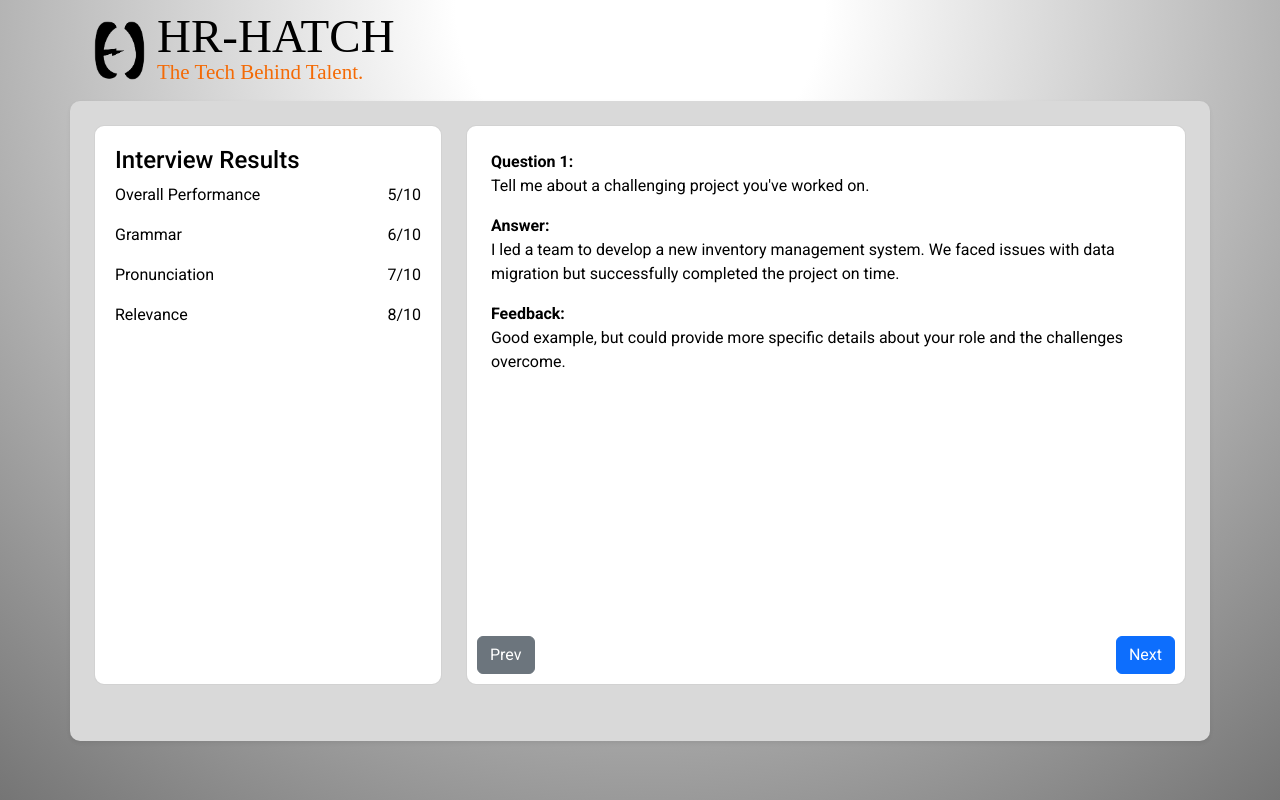
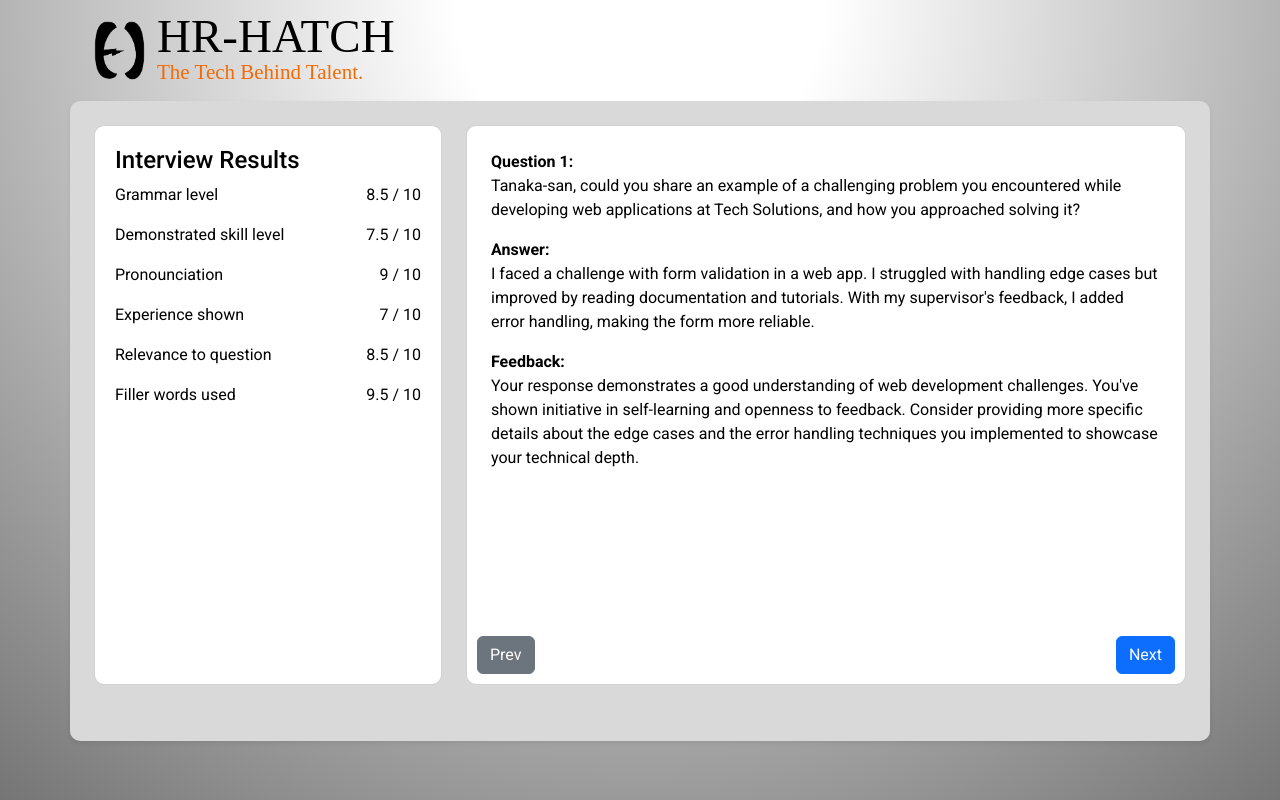
Before and after one commit to ltmervin123/Project-X-Front-End-Latest, a React (Create React App) app: page /analytics in a window 1280 px wide. Built offline with nearby package versions, Linux system fonts and the light colour scheme; sample sign-in values are in the browser's storage; a web font is replaced by a local one.

Commit message:
Add Analytic context

```diff
--- a/src/components/Analytics/ResultSection.jsx
+++ b/src/components/Analytics/ResultSection.jsx
@@ -1,25 +1,60 @@
-import React, { useState } from 'react';
-import { Container, Row, Col, Card, Button } from 'react-bootstrap';
-import '../../styles/Analytics.css';
+import React, { useState } from "react";
+import { Container, Row, Col, Card, Button } from "react-bootstrap";
+import "../../styles/Analytics.css";
 
 const ResultSection = () => {
-    // Sample data for questions, answers, and feedback
-    const sampleData = [
+  const [criteriaScores, setCriteriaScores] = useState([
     {
-            question: "Tell me about a challenging project you've worked on.",
-            answer: "I led a team to develop a new inventory management system. We faced issues with data migration but successfully completed the project on time.",
-            feedback: "Good example, but could provide more specific details about your role and the challenges overcome."
+      criterion: "Grammar level",
+      score: "8.5 / 10",
     },
     {
-            question: "How do you handle tight deadlines?",
-            answer: "I prioritize tasks and communicate with the team to focus on key deliverables, ensuring we stay on track.",
-            feedback: "Great strategy, but consider adding an example of a time when you implemented this approach."
+      criterion: "Demonstrated skill level",
+      score: "7.5 / 10",
     },
     {
-            question: "Describe a time when you had to resolve a conflict within your team.",
-            answer: "In a previous role, I helped mediate a disagreement between two team members by focusing on common goals and open communication.",
-            feedback: "Effective approach, but could include specific actions you took to facilitate communication."
-        }
+      criterion: "Pronounciation",
+      score: "9 / 10",
+    },
+    {
+      criterion: "Experience shown",
+      score: "7 / 10",
+    },
+    {
+      criterion: "Relevance to question",
+      score: "8.5 / 10",
+    },
+    {
+      criterion: "Filler words used",
+      score: "9.5 / 10",
+    },
+  ]);
+  // Sample data for questions, answers, and feedback
+  const questionsFeedback = [
+    {
+      question:
+        "Tanaka-san, could you share an example of a challenging problem you encountered while developing web applications at Tech Solutions, and how you approached solving it?",
+      answer:
+        "I faced a challenge with form validation in a web app. I struggled with handling edge cases but improved by reading documentation and tutorials. With my supervisor's feedback, I added error handling, making the form more reliable.",
+      feedback:
+        "Your response demonstrates a good understanding of web development challenges. You've shown initiative in self-learning and openness to feedback. Consider providing more specific details about the edge cases and the error handling techniques you implemented to showcase your technical depth.",
+    },
+    {
+      question:
+        "How do you typically collaborate with your team members during software testing processes, and what strategies have you found most effective for ensuring smooth communication",
+      answer:
+        "I use Slack and Trello to communicate with my team during testing. Detailed comments help others understand issues, and regular check-ins ensure we stay aligned. Being open about challenges has been very helpful.",
+      feedback:
+        "Your answer highlights effective use of collaboration tools and good communication practices. To strengthen your response, you could mention specific examples of how these strategies improved testing outcomes or resolved complex issues.",
+    },
+    {
+      question:
+        "Can you walk me through a situation where you had to manage a MySQL database for a client project, highlighting any optimizations or improvements you implemented?",
+      answer:
+        "In a project, I set up a customer database in MySQL. To improve speed, I learned about indexing and applied it to frequently used columns, which helped queries run faster.",
+      feedback:
+        "Your response shows initiative in learning and applying database optimization techniques. To enhance your answer, consider discussing the specific types of indexes you used, the performance improvements achieved, and any other optimizations you implemented beyond indexing.",
+    },
   ];
 
   // State to track the current question index
@@ -27,15 +62,18 @@ const ResultSection = () => {
 
   // Handle "Next" and "Prev" button clicks
   const handleNext = () => {
-        setCurrentIndex((prevIndex) => (prevIndex + 1) % sampleData.length);
+    setCurrentIndex((prevIndex) => (prevIndex + 1) % questionsFeedback.length);
   };
 
   const handlePrev = () => {
-        setCurrentIndex((prevIndex) => (prevIndex - 1 + sampleData.length) % sampleData.length);
+    setCurrentIndex(
+      (prevIndex) =>
+        (prevIndex - 1 + questionsFeedback.length) % questionsFeedback.length
+    );
   };
 
   // Get current question, answer, and feedback
-    const { question, answer, feedback } = sampleData[currentIndex];
+  const { question, answer, feedback } = questionsFeedback[currentIndex];
 
   return (
     <Container className="result-container shadow-sm p-4">
@@ -45,22 +83,12 @@ const ResultSection = () => {
           <Card className="interview-result-container d-flex">
             <h4>Interview Results</h4>
             <div className="score-section">
-                            <div className="d-flex justify-content-between">
-                                <p>Overall Performance</p>
-                                <p>5/10</p>
+              {criteriaScores.map((scoreItem, index) => (
+                <div key={index} className="d-flex justify-content-between">
+                  <p>{scoreItem.criterion}</p>
+                  <p>{scoreItem.score}</p>
                 </div>
-                            <div className="d-flex justify-content-between">
-                                <p>Grammar</p>
-                                <p>6/10</p>
-                            </div>
-                            <div className="d-flex justify-content-between">
-                                <p>Pronunciation</p>
-                                <p>7/10</p>
-                            </div>
-                            <div className="d-flex justify-content-between">
-                                <p>Relevance</p>
-                                <p>8/10</p>
-                            </div>
+              ))}
             </div>
           </Card>
         </Col>
@@ -82,7 +110,10 @@ const ResultSection = () => {
             </div>
 
             {/* Prev and Next buttons */}
-                        <div className="d-flex justify-content-between position-absolute w-10" style={{ bottom: '10px', left: '10px', right: '10px' }}>
+            <div
+              className="d-flex justify-content-between position-absolute w-10"
+              style={{ bottom: "10px", left: "10px", right: "10px" }}
+            >
               <Button variant="secondary" onClick={handlePrev}>
                 Prev
               </Button>
```
Also changed, not shown: src/context/AnalyticsContext.js (added, +40 -0 lines), src/hook/useAnalyticsContext.js (added, +16 -0 lines). Lines whose indentation alone changed are shown as unchanged.
